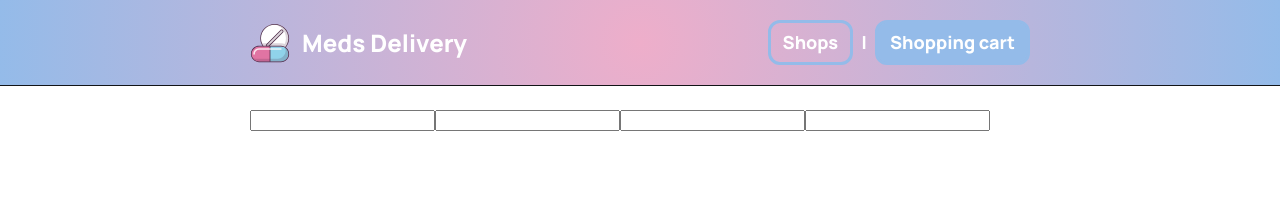
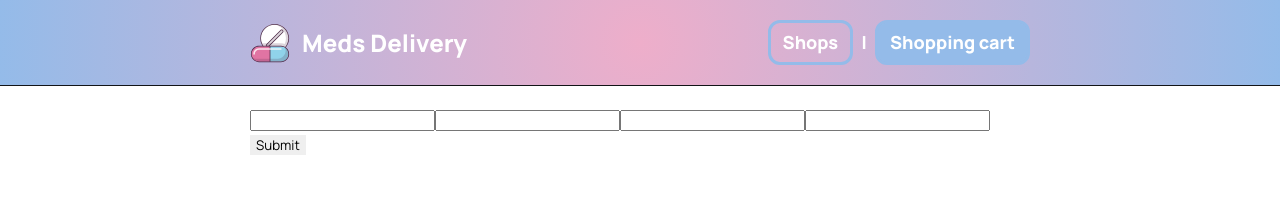
Before and after one commit to darynakarmazin/medicine-delivery-app, a React (Create React App) app: page /medicine-delivery-app/shopping-cart in a window 1280 px wide. Shown: the top 205 px of the page. Built offline with nearby package versions, Linux system fonts and the light colour scheme.

Commit message:
Added post req for new order

```diff
--- a/src/pages/ShoppingCartPage.jsx
+++ b/src/pages/ShoppingCartPage.jsx
@@ -2,18 +2,44 @@ import { useSelector } from "react-redux";
 import { selectCartMedicines } from "../redux/selectors";
 import { MedicinesList } from "../components/MedicineList/MedicineList.styled";
 import MedicineItem from "../components/MedicineItem/MedicineItem";
+import axios from "axios";
 
 function ShoppingCartPage() {
   const cartMedicines = useSelector(selectCartMedicines);
 
+  const handleSubmit = async (event) => {
+    event.preventDefault();
+
+    const data = {
+      name: "Daryna",
+      email: "daryna.karmazin@gmail.com",
+      phone: "+380636677888",
+      address: "Kyiv, street 6",
+      medicines: cartMedicines.map((medicine) => ({
+        _id: medicine._id,
+        title: medicine.title,
+      })),
+    };
+
+    try {
+      const response = await axios.post(
+        "https://medicine-delivery-app-backend-o7a6.onrender.com/api/orders",
+        data
+      );
+      console.log("Response:", response.data);
+    } catch (error) {
+      console.error("Error:", error);
+    }
+  };
+
   return (
     <div>
-      <form action="">
+      <form onSubmit={handleSubmit}>
         <input type="text" />
         <input type="text" />
         <input type="text" />
         <input type="text" />
-      </form>
+
         {cartMedicines && (
           <MedicinesList>
             {cartMedicines.map((medicine) => {
@@ -21,6 +47,8 @@ function ShoppingCartPage() {
             })}
           </MedicinesList>
         )}
+        <button type="submit">Submit</button>
+      </form>
     </div>
   );
 }
```
Lines whose indentation alone changed are shown as unchanged.
